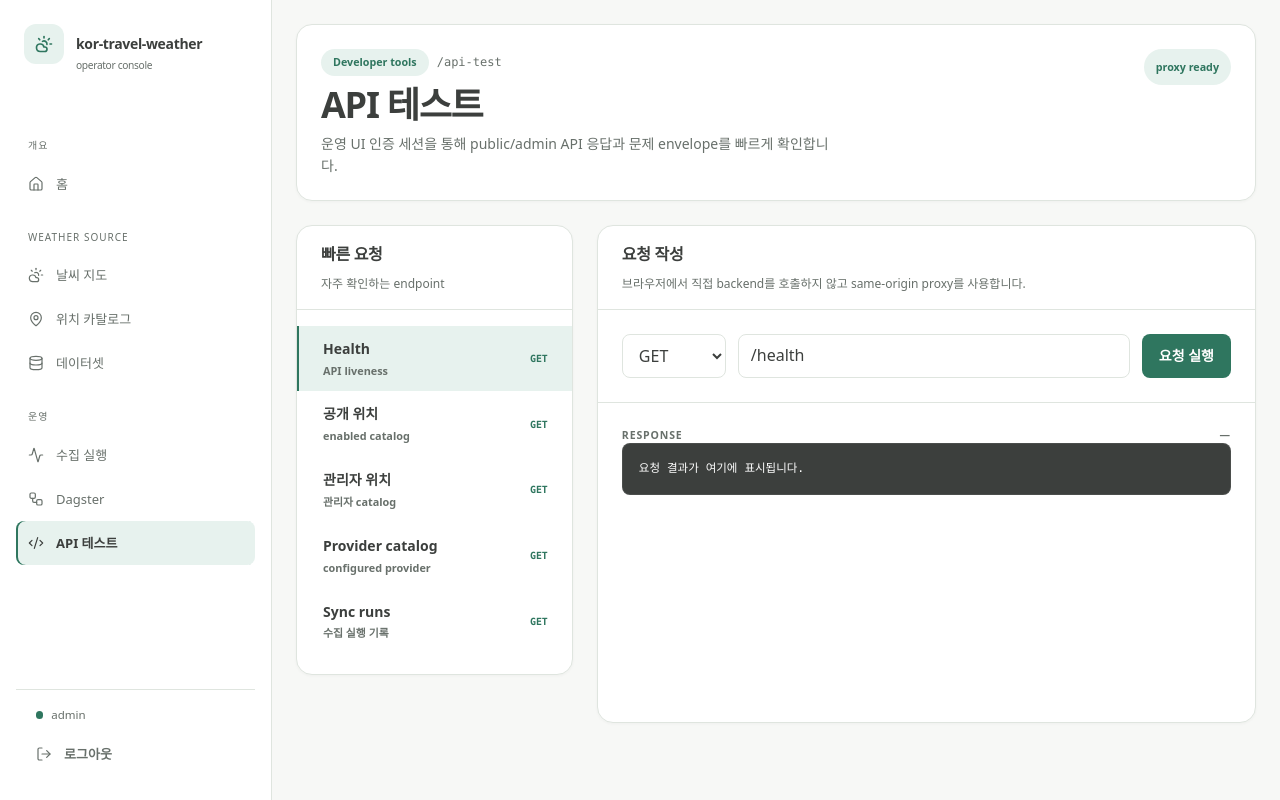
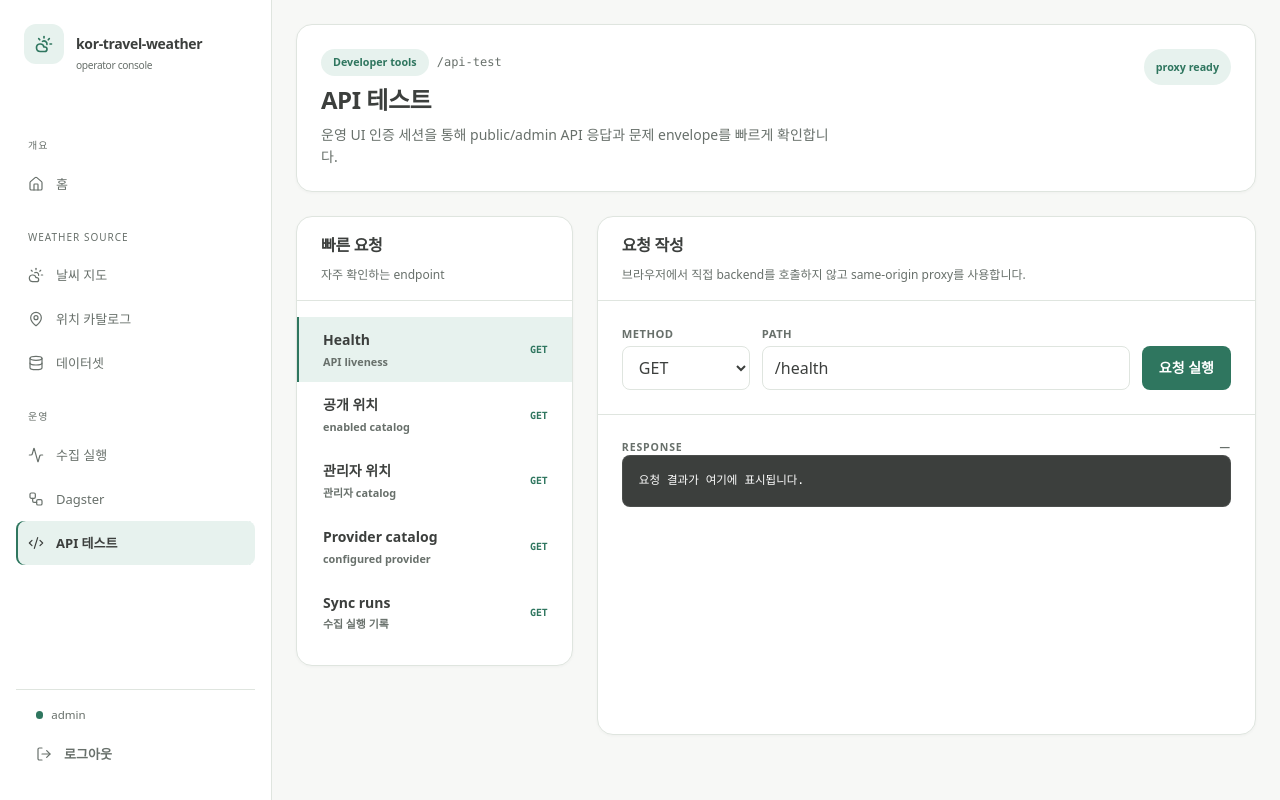
Before and after one commit to digitie/kor-travel-weather, a Next.js app in the folder packages/kor-travel-weather-admin/frontend/: page /api-test in a window 1280 px wide. Built offline with nearby package versions, Linux system fonts and the light colour scheme.

Commit message:
refactor(admin): standardize forms and data surfaces

```diff
--- a/packages/kor-travel-weather-admin/frontend/app/admin/dagster/page.tsx
+++ b/packages/kor-travel-weather-admin/frontend/app/admin/dagster/page.tsx
@@ -67,7 +67,7 @@ export default function DagsterPage() {
       </section>
       <section className="dagster-layout">
         <div className="panel"><div className="panel-head"><div><h2>Repository & schedules</h2><p>hourly KMA 및 external provider orchestration</p></div></div><div className="dagster-list">{snapshot?.repositories.map((repository) => <RepositoryCard key={`${repository.locationName}:${repository.name}`} repository={repository} />) ?? <div className="loading-block">Dagster 상태를 불러오는 중…</div>}</div></div>
-        <div className="panel dagster-runs"><div className="panel-head"><div><h2>최근 실행</h2><p>{snapshot ? `마지막 확인 ${new Date(snapshot.checkedAt).toLocaleTimeString("ko-KR")}` : "실행 기록을 불러오는 중…"}</p></div></div>{snapshot?.runs.length ? <table><thead><tr><th scope="col">status</th><th scope="col">job</th><th scope="col">started</th><th scope="col">finished</th><th scope="col" /></tr></thead><tbody>{snapshot.runs.map((run) => <RunRow key={run.runId} run={run} />)}</tbody></table> : <div className="empty">최근 Dagster 실행이 없습니다.</div>}</div>
+        <div className="panel dagster-runs"><div className="panel-head"><div><h2>최근 실행</h2><p>{snapshot ? `마지막 확인 ${new Date(snapshot.checkedAt).toLocaleTimeString("ko-KR")}` : "실행 기록을 불러오는 중…"}</p></div></div>{snapshot?.runs.length ? <div className="table-wrap"><table><thead><tr><th scope="col">status</th><th scope="col">job</th><th scope="col">started</th><th scope="col">finished</th><th scope="col" /></tr></thead><tbody>{snapshot.runs.map((run) => <RunRow key={run.runId} run={run} />)}</tbody></table></div> : <div className="empty">최근 Dagster 실행이 없습니다.</div>}</div>
       </section>
     </>
   );
--- a/packages/kor-travel-weather-admin/frontend/app/api-test/page.tsx
+++ b/packages/kor-travel-weather-admin/frontend/app/api-test/page.tsx
@@ -68,8 +68,12 @@ export default function ApiTestPage() {
         </aside>
         <div className="api-workspace panel">
           <div className="panel-head"><div><h2>요청 작성</h2><p>브라우저에서 직접 backend를 호출하지 않고 same-origin proxy를 사용합니다.</p></div>{status !== null ? <span className={`status ${status < 400 ? "on" : "off"}`}>{status} · {duration}ms</span> : null}</div>
-          <div className="api-form"><select aria-label="HTTP method" value={method} onChange={(event) => setMethod(event.target.value as "GET" | "POST")}><option>GET</option><option>POST</option></select><input aria-label="API path" value={path} onChange={(event) => setPath(event.target.value)} placeholder="/v1/weather/locations" /><button type="button" className="button primary" onClick={runRequest} disabled={running}>{running ? "실행 중…" : "요청 실행"}</button></div>
-          {method === "POST" ? <textarea className="api-body" aria-label="JSON body" value={body} onChange={(event) => setBody(event.target.value)} placeholder={'{"location_id":"seoul"}'} /> : null}
+          <div className="api-form">
+            <label className="api-field" htmlFor="api-method"><span>Method</span><select id="api-method" aria-label="HTTP method" value={method} onChange={(event) => setMethod(event.target.value as "GET" | "POST")}><option>GET</option><option>POST</option></select></label>
+            <label className="api-field" htmlFor="api-path"><span>Path</span><input id="api-path" aria-label="API path" value={path} onChange={(event) => setPath(event.target.value)} placeholder="/v1/weather/locations" /></label>
+            <button type="button" className="button primary api-submit" onClick={runRequest} disabled={running}>{running ? "실행 중…" : "요청 실행"}</button>
+          </div>
+          {method === "POST" ? <label className="api-body-field" htmlFor="api-body"><span>JSON body</span><textarea id="api-body" className="api-body" aria-label="JSON body" value={body} onChange={(event) => setBody(event.target.value)} placeholder={'{"location_id":"seoul"}'} /></label> : null}
           {error ? <div className="error" role="alert">{error}</div> : null}
           <div className="api-result"><div className="section-label"><span>response</span><span>{result === null ? "—" : "JSON"}</span></div><pre>{result === null ? "요청 결과가 여기에 표시됩니다." : typeof result === "string" ? result : JSON.stringify(result, null, 2)}</pre></div>
         </div>
--- a/packages/kor-travel-weather-admin/frontend/app/globals.css
+++ b/packages/kor-travel-weather-admin/frontend/app/globals.css
@@ -330,7 +330,7 @@ td code { color: var(--color-ink-muted); }
 
 /* Shared map-console primitives. Keep these last so every route resolves to
    the same visual contract even when a page has its own legacy class names. */
-.page-header h1 { font-family: var(--font-display); font-weight: 750; }
+.page-header h1 { font-family: var(--font-display); font-size: 1.5rem; font-weight: 750; letter-spacing: -0.02em; line-height: 1.35; }
 .page-header .description { max-width: 65ch; }
 .page-header-actions .status { min-height: 2.25rem; }
 .main > .error { margin-bottom: var(--space-lg); }
@@ -366,8 +366,13 @@ td code { color: var(--color-ink-muted); }
 .dagster-runs table { min-width: 42rem; }
 .api-console { align-items: start; }
 .api-presets, .api-workspace { min-width: 0; }
-.api-form select { min-height: 44px; }
-.api-form button { min-height: 44px; }
+.api-form { align-items: end; grid-template-columns: 8rem minmax(0, 1fr) auto; }
+.api-field, .api-body-field { display: flex; flex-direction: column; gap: var(--space-2xs); min-width: 0; }
+.api-field span, .api-body-field > span { color: var(--color-ink-muted); font-size: 0.7rem; font-weight: 700; letter-spacing: 0.04em; text-transform: uppercase; }
+.api-field select, .api-field input { min-height: 44px; width: 100%; }
+.api-submit { min-height: 44px; }
+.api-body-field { border-top: 1px solid var(--color-rule); padding: var(--space-lg); }
+.api-body-field .api-body { border: 1px solid var(--color-rule); min-height: 9rem; }
 .api-result pre { border: 1px solid rgb(255 255 255 / 0.08); }
 .login-shell { border-radius: var(--radius-md); box-shadow: 0 4px 12px rgb(60 63 61 / 0.08); }
 .login-intro { background: var(--color-accent-soft); color: var(--color-ink); }
@@ -395,6 +400,8 @@ td code { color: var(--color-ink-muted); }
   .page-header-actions .button, .page-header-actions button { flex: 1 1 auto; }
   .location-create-form { grid-template-columns: 1fr; padding: var(--space-md); }
   .location-create-form button { grid-column: auto; width: 100%; }
+  .api-form { align-items: stretch; grid-template-columns: 1fr; }
+  .api-submit { width: 100%; }
   .panel-head { align-items: flex-start; flex-direction: column; }
   .catalog-toolbar { align-items: stretch; width: 100%; }
   .catalog-toolbar input, .catalog-toolbar button { flex: 1 1 100%; min-width: 0; width: 100%; }
--- a/packages/kor-travel-weather-admin/frontend/app/sync-runs/page.tsx
+++ b/packages/kor-travel-weather-admin/frontend/app/sync-runs/page.tsx
@@ -54,9 +54,10 @@ export default function SyncRunsPage() {
         {runs.length === 0 ? (
           <div className="empty">아직 수집 실행이 없습니다.</div>
         ) : (
+          <div className="table-wrap">
           <table>
             <thead>
-              <tr><th>run</th><th>status</th><th>started</th><th>grids</th><th>mid groups</th><th>requests</th><th>facts</th><th>error</th><th /></tr>
+              <tr><th scope="col">run</th><th scope="col">status</th><th scope="col">started</th><th scope="col">grids</th><th scope="col">mid groups</th><th scope="col">requests</th><th scope="col">facts</th><th scope="col">error</th><th scope="col" /></tr>
             </thead>
             <tbody>
               {runs.map((run) => (
@@ -74,12 +75,13 @@ export default function SyncRunsPage() {
               ))}
             </tbody>
           </table>
+          </div>
         )}
       </section>
       {selectedRun ? (
         <section className="panel detail-panel">
           <div className="panel-head"><div><div className="eyebrow">lineage</div><h2>{selectedRun} sources</h2><p>원문 rows는 노출하지 않고 redacted metadata만 표시합니다.</p></div></div>
-          {sourcesLoading ? <div className="loading" aria-busy="true">source lineage를 불러오는 중…</div> : sources.length === 0 ? <div className="empty">연결된 source record가 없습니다.</div> : <table><thead><tr><th>source key</th><th>dataset</th><th>entity</th><th>rows</th><th>fetched</th></tr></thead><tbody>{sources.map((source) => <tr key={source.source_record_key}><td><code>{source.source_record_key}</code></td><td>{source.dataset_key}</td><td><code>{source.source_entity_id}</code></td><td>{source.row_count ?? "—"}</td><td><code>{new Date(source.fetched_at).toLocaleString("ko-KR")}</code></td></tr>)}</tbody></table>}
+          {sourcesLoading ? <div className="loading" aria-busy="true">source lineage를 불러오는 중…</div> : sources.length === 0 ? <div className="empty">연결된 source record가 없습니다.</div> : <div className="table-wrap"><table><thead><tr><th scope="col">source key</th><th scope="col">dataset</th><th scope="col">entity</th><th scope="col">rows</th><th scope="col">fetched</th></tr></thead><tbody>{sources.map((source) => <tr key={source.source_record_key}><td><code>{source.source_record_key}</code></td><td>{source.dataset_key}</td><td><code>{source.source_entity_id}</code></td><td>{source.row_count ?? "—"}</td><td><code>{new Date(source.fetched_at).toLocaleString("ko-KR")}</code></td></tr>)}</tbody></table></div>}
         </section>
       ) : null}
     </>
```
